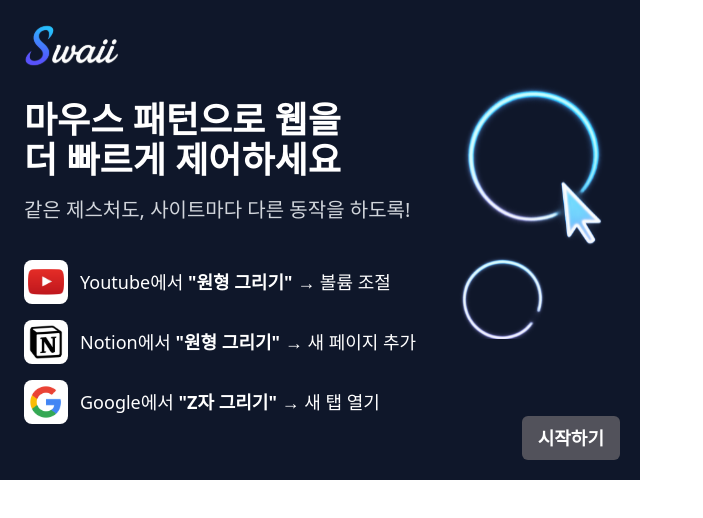
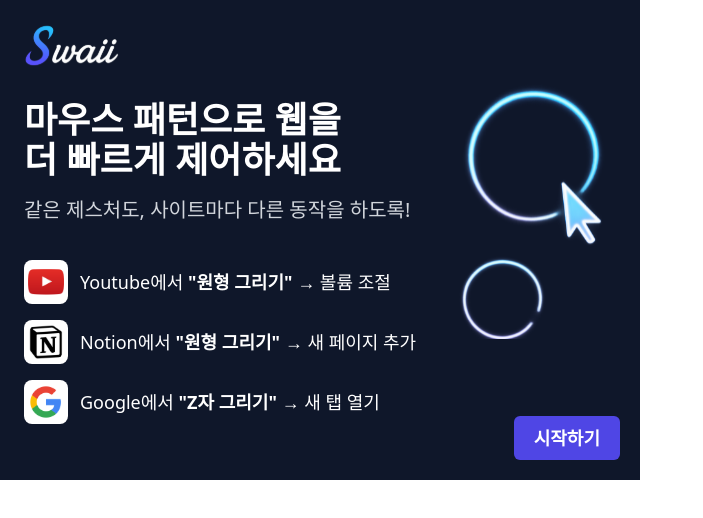
Before and after one commit to Eun0713/swaii-extension, a React (Vite) app: page /settings in a window 1280 px wide. Shown: the top 518 px of the page, without its empty margins (0-703 px from the left). Built offline with nearby package versions, Linux system fonts and the light colour scheme.

Commit message:
refactor: EntryPoint 페이지 Button 컴포넌트 적용 및 lg 사이즈 사용
- 전역 Button 컴포넌트에 lg 사이즈 옵션 추가
- 기존 button 태그를 컴포넌트로 교체하고 일관된 스타일 적용

```diff
--- a/src/components/common/Button.jsx
+++ b/src/components/common/Button.jsx
@@ -20,6 +20,7 @@
   const sizes = {
     sm: "text-sm px-3 py-1",
     md: "text-base px-4 py-1",
+    lg: "text-lg px-5 py-2",
   };
 
   return (
--- a/src/pages/EntryPoint.jsx
+++ b/src/pages/EntryPoint.jsx
@@ -2,6 +2,7 @@
 
 import GestureCircleCursor from "@/assets/gestures/circle-gesture.svg";
 import LogoSwaii from "@/assets/logos/logo-swaii.svg?react";
+import Button from "@/components/common/Button";
 import { gestureItems } from "@/constants/gestureItems";
 
 const EntryPoint = () => {
@@ -35,12 +36,15 @@
         ))}
       </ul>
 
-      <button
-        className="absolute bottom-5 right-5 rounded-md bg-zinc-600 px-4 py-2 text-lg font-semibold text-white"
-        onClick={() => navigate("/settings")}
-      >
-        시작하기
-      </button>
+      <div className="absolute bottom-5 right-5">
+        <Button
+          onClick={() => navigate("/settings")}
+          variant="primary"
+          size="lg"
+        >
+          시작하기
+        </Button>
+      </div>
     </div>
   );
 };
```
